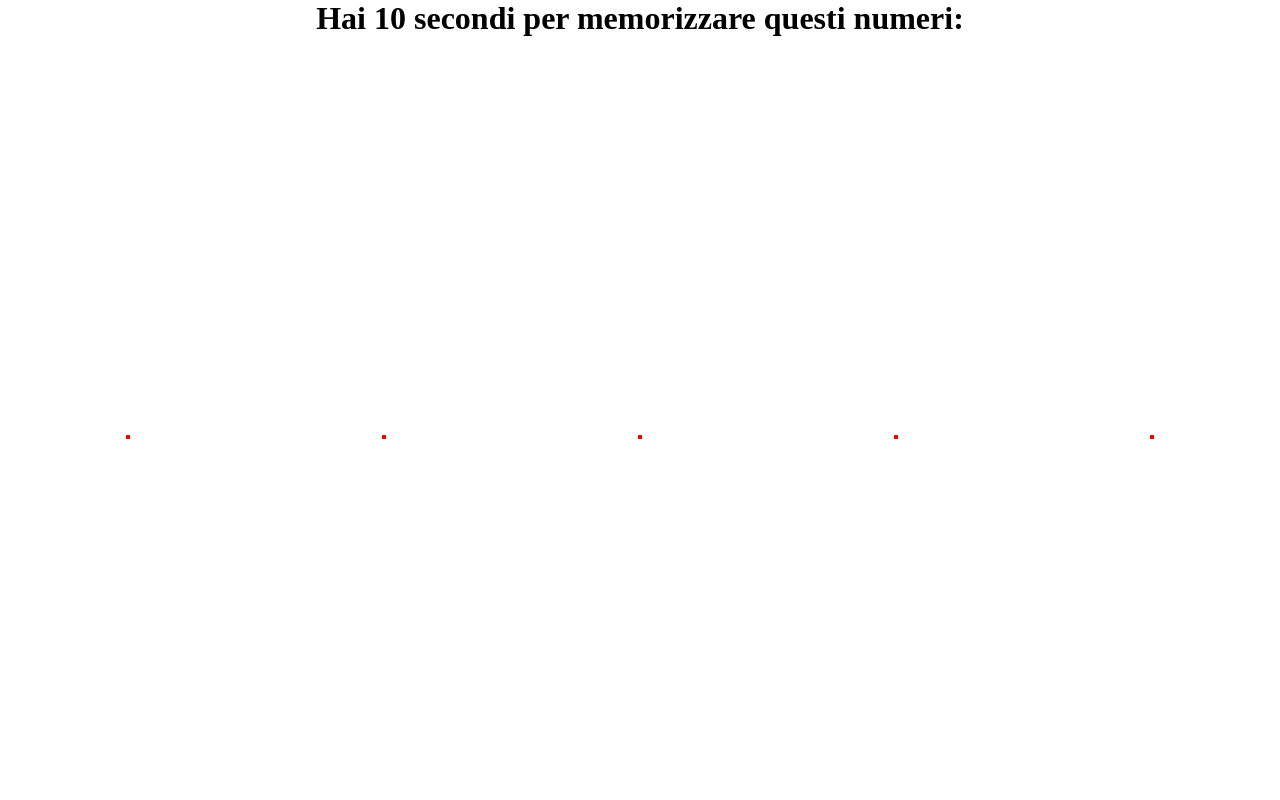
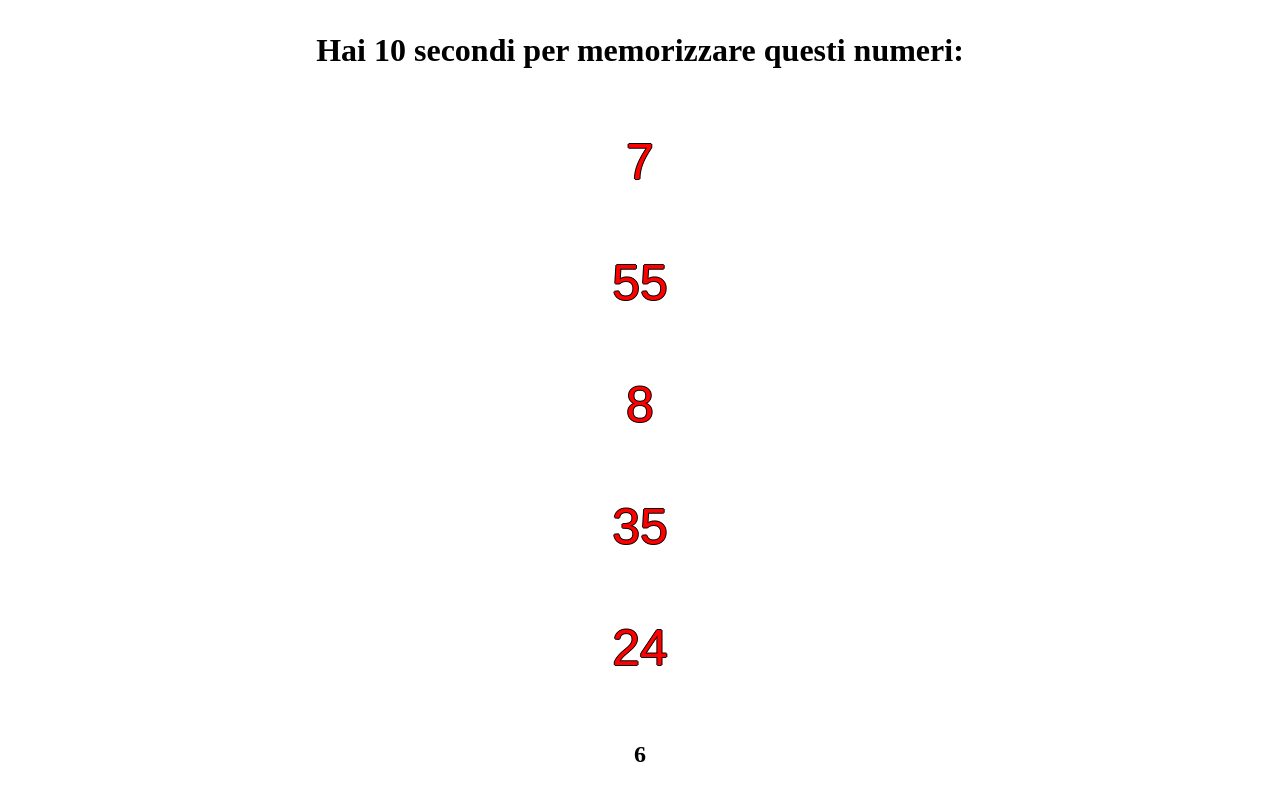
Before and after one commit to MastroJoe/js-simon, a plain HTML site: page index.html in a window 1280 px wide. Drawn offline with nearby package versions, Linux system fonts and the light colour scheme.

Commit message:
timer e hide dei numeri

```diff
--- a/assets/css/master.css
+++ b/assets/css/master.css
@@ -2,10 +2,6 @@
   margin: 0;
   padding: 0;
   box-sizing: border-box;
-}
-
-body {
-  height: 100vh;
 }
 
 h1 {
@@ -13,16 +9,17 @@ h1 {
 }
 
 #random {
-  height: 100%;
+  height: 100vh;
   display: flex;
-  flex-direction: row;
+  flex-direction: column;
   justify-content: center;
   align-items: center;
   justify-content: space-around;
 }
 
 p {
-  font-size: 60px;
+  font-size: 50px;
+  text-shadow: -1px 0 black, 0 1px black, 1px 0 black, 0 -1px black;
+  font-family: sans-serif;
   color: red;
-  border: 2px solid;
 }
--- a/assets/js/main.js
+++ b/assets/js/main.js
@@ -6,7 +6,7 @@
 // Dopo che sono stati inseriti i 5 numeri,
 //  il software dice quanti e quali dei numeri da indovinare sono stati individuati.
 
-
+$(document).ready(function() {
 // array vuoto per i numeri generati
 var randomNumbers = [];
 // genero 5 numeri random da 1 a 100 e li mostro all'utente
@@ -14,11 +14,20 @@ randomNumberPc(1, 100);
 numberRange(randomNumbers, 100);
 // e stampo il risultato anche su HTML
 console.log("I numeri generati sono: " + randomNumbers);
-$("#primo").text(randomNumbers[0]);
-$("#secondo").text(randomNumbers[1]);
-$("#terzo").text(randomNumbers[2]);
-$("#quarto").text(randomNumbers[3]);
-$("#quinto").text(randomNumbers[4]);
+$('#primo').text(randomNumbers[0]);
+$('#secondo').text(randomNumbers[1]);
+$('#terzo').text(randomNumbers[2]);
+$('#quarto').text(randomNumbers[3]);
+$('#quinto').text(randomNumbers[4]);
+// parte timer di 10 secondi e nascondo i numeri allo scadere
+countdown();
+// chiedo all'utente di inserire i numeri che ha memorizzato
+// array vuoto numeri utente
+var userNumbers = [];
+
+});
+
+
 
 
 
@@ -37,3 +46,21 @@ function numberRange(array, max) {
     }
   }
 }
+
+// creo countdown di 10 secondi
+function countdown (){
+  var count = 10;
+  var timer = setInterval(function () {
+  // se il count è maggiore di 0
+  if (count > 0) {
+    // stampa il numero nell'HTML
+    $('#timer').text(count);
+  // altrimenti
+  } else {
+  // blocco il timer e nascondo tutto
+    clearInterval(timer);
+    $("#random").hide("slow");
+  }
+  count--;
+  }, 1000);
+};
--- a/index.html
+++ b/index.html
@@ -6,17 +6,19 @@
     <meta name="viewport" content="width=device-width, initial-scale=1.0">
     <link rel="stylesheet" href="assets/css/master.css">
     <title>Simon Says</title>
+    <script src="https://cdnjs.cloudflare.com/ajax/libs/jquery/3.6.0/jquery.min.js" integrity="sha512-894YE6QWD5I59HgZOGReFYm4dnWc1Qt5NtvYSaNcOP+u1T9qYdvdihz0PPSiiqn/+/3e7Jo4EaG7TubfWGUrMQ==" crossorigin="anonymous"></script>
+    <script src="assets/js/main.js"></script>
 </head>
 <body>
-  <h1>Hai 10 secondi per memorizzare questi numeri: </h1>
   <div id="random">
+    <h1>Hai 10 secondi per memorizzare questi numeri: </h1>
     <p id="primo"></p>
     <p id="secondo"></p>
     <p id="terzo"></p>
     <p id="quarto"></p>
     <p id="quinto"></p>
+    <h2 id="timer"></h2>
   </div>
-<script src="assets/js/main.js"></script>
 </body>
 </html>
 
```
